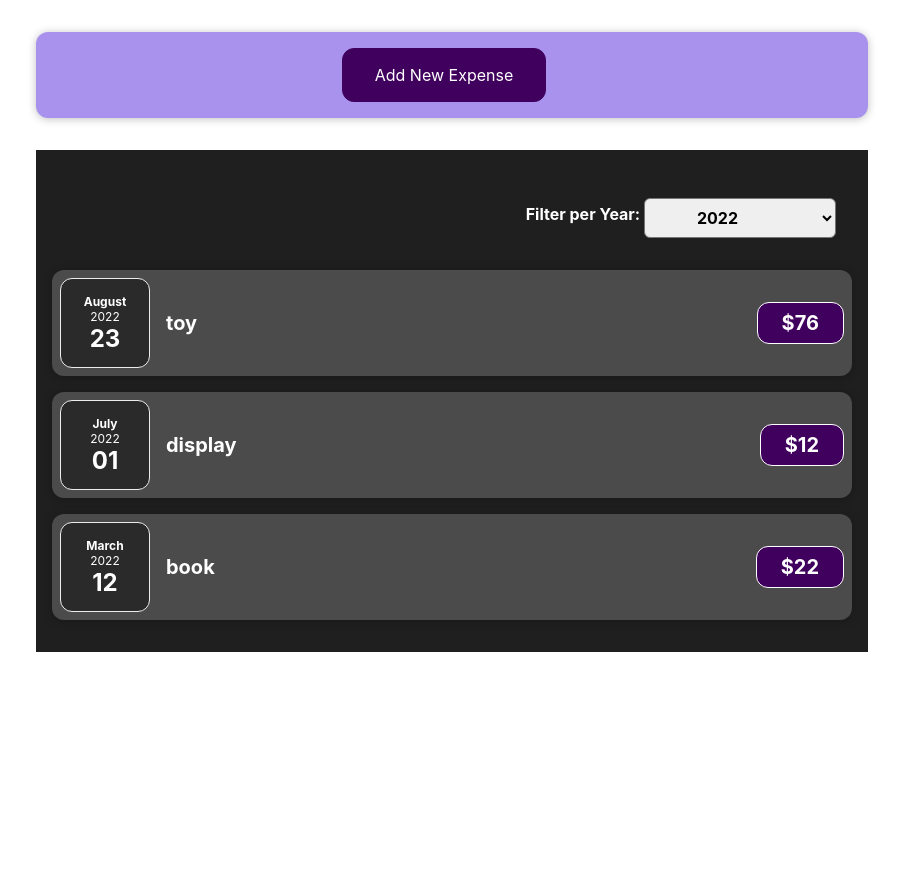
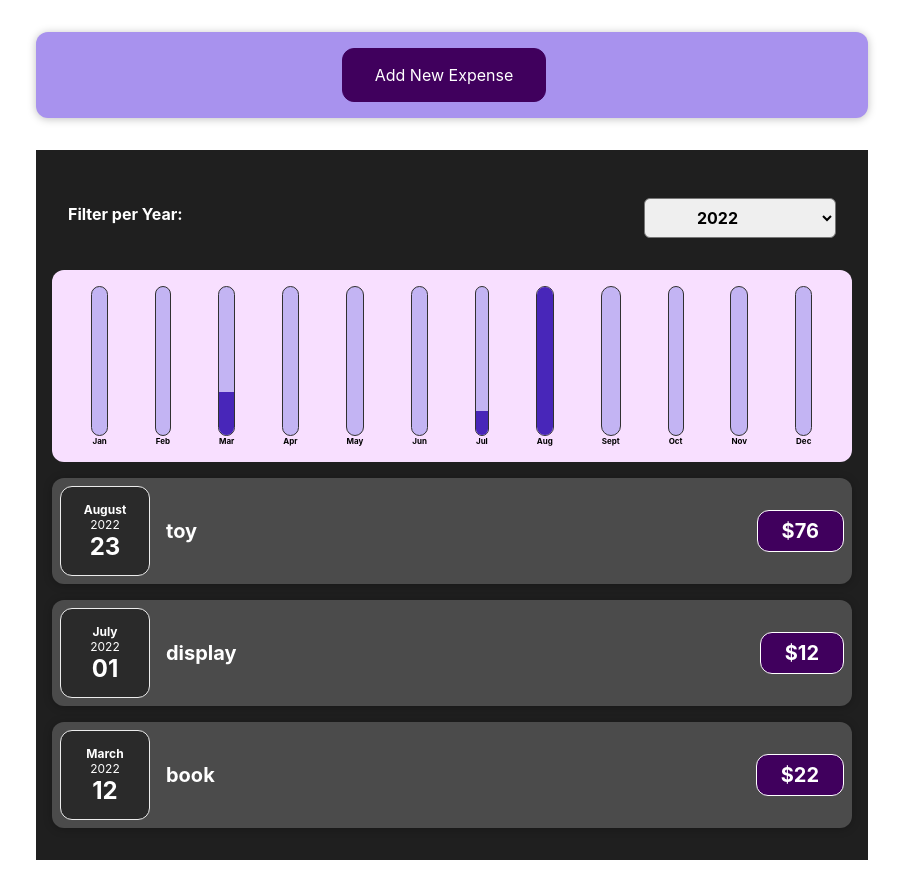
Before and after one commit to nfgoto/expense-checker, a React (Create React App) app: page / in a window 1280 px wide. Shown: the whole page, without its empty margins (188-1091 px from the left). Before the commit the page ends 800 px from the top, so only its background shows below. Built offline with nearby package versions, Linux system fonts and the light colour scheme.

Commit message:
add expense chart

```diff
--- a/public/index.html
+++ b/public/index.html
@@ -24,7 +24,7 @@
       work correctly both with client-side routing and a non-root public URL.
       Learn how to configure a non-root public URL by running `npm run build`.
     -->
-    <title>React App</title>
+    <title>Expense Checker</title>
   </head>
   <body>
     <noscript>You need to enable JavaScript to run this app.</noscript>
--- /dev/null
+++ b/src/components/chart/Chart.component.tsx
@@ -0,0 +1,39 @@
+import { FC } from "react";
+import { Expense } from "../../types";
+import CharBarList from "./chart-bar-list/CharBarList.component";
+import "./Chart.styles.css";
+
+interface ChartProps {
+  yearlyExpenses: Expense[];
+}
+
+const Chart: FC<ChartProps> = ({ yearlyExpenses }) => {
+  const dataPoints = [
+    { value: 0, label: "Jan" },
+    { value: 0, label: "Feb" },
+    { value: 0, label: "Mar" },
+    { value: 0, label: "Apr" },
+    { value: 0, label: "May" },
+    { value: 0, label: "Jun" },
+    { value: 0, label: "Jul" },
+    { value: 0, label: "Aug" },
+    { value: 0, label: "Sept" },
+    { value: 0, label: "Oct" },
+    { value: 0, label: "Nov" },
+    { value: 0, label: "Dec" },
+  ];
+
+  yearlyExpenses.forEach(({ amount, date }) => {
+    const month = date.toLocaleString("en-us", { month: "short" });
+    const index = dataPoints.findIndex(({ label }) => label === month);
+    dataPoints[index].value += amount;
+  });
+
+  return (
+    <div className="chart">
+      <CharBarList dataPoints={dataPoints} />
+    </div>
+  );
+};
+
+export default Chart;
--- /dev/null
+++ b/src/components/chart/Chart.styles.css
@@ -0,0 +1,7 @@
+.chart {
+  padding: 1rem;
+  border-radius: 12px;
+  background-color: #f8dfff;
+  text-align: center;
+  height: 10rem;
+}
--- /dev/null
+++ b/src/components/chart/chart-bar-list/CharBarList.component.tsx
@@ -0,0 +1,22 @@
+import "./ChartBarList.styles.css";
+import { FC } from "react";
+import { DataPoint } from "../../../types";
+import ChartBar from "../chart-bar/ChartBar.component";
+
+interface CharBarListProps {
+  dataPoints: DataPoint[];
+}
+
+const CharBarList: FC<CharBarListProps> = ({ dataPoints }) => {
+  const maxValue = Math.max(...dataPoints.map(({ value }) => value));
+  return (
+    <div className="chart-bar-list">
+      {" "}
+      {dataPoints.map(({ value, label }) => (
+        <ChartBar key={label} value={value} maxValue={maxValue} label={label} />
+      ))}
+    </div>
+  );
+};
+
+export default CharBarList;
--- /dev/null
+++ b/src/components/chart/chart-bar-list/ChartBarList.styles.css
@@ -0,0 +1,6 @@
+.chart-bar-list {
+  border-radius: 12px;
+  display: flex;
+  justify-content: space-around;
+  height: 10rem;
+}
--- /dev/null
+++ b/src/components/chart/chart-bar/ChartBar.component.tsx
@@ -0,0 +1,29 @@
+import "./ChartBar.styles.css";
+import { FC } from "react";
+
+interface ChartBarProps {
+  value: any;
+  maxValue: any;
+  label: string;
+}
+
+const ChartBar: FC<ChartBarProps> = ({ label, maxValue, value }) => {
+  let barFillHeight = "0%";
+
+  if (maxValue > 0) {
+    barFillHeight = `${Math.round((value / maxValue) * 100)}%`;
+  }
+  return (
+    <div className="chart-bar">
+      <div className="chart-bar__inner">
+        <div
+          className="chart-bar__fill"
+          style={{ height: barFillHeight }}
+        ></div>
+      </div>
+      <div className="chart-bar__label">{label}</div>
+    </div>
+  );
+};
+
+export default ChartBar;
--- /dev/null
+++ b/src/components/chart/chart-bar/ChartBar.styles.css
@@ -0,0 +1,30 @@
+.chart-bar {
+  height: 100%;
+  display: flex;
+  flex-direction: column;
+  align-items: center;
+}
+
+.chart-bar__inner {
+  height: 100%;
+  width: 100%;
+  border: 1px solid #313131;
+  border-radius: 12px;
+  background-color: #c3b4f3;
+  overflow: hidden;
+  display: flex;
+  flex-direction: column;
+  justify-content: flex-end;
+}
+
+.chart-bar__fill {
+  background-color: #4826b9;
+  width: 100%;
+  transition: all 0.3s ease-out;
+}
+
+.chart-bar__label {
+  font-weight: bold;
+  font-size: 0.5rem;
+  text-align: center;
+}
--- a/src/components/expenses/Expenses,component.tsx
+++ b/src/components/expenses/Expenses,component.tsx
@@ -3,6 +3,7 @@ import { ChangeEventHandler, FC, useState } from "react";
 import ExpenseFilter from "./expense-filter/ExpenseFilter.component";
 import ExpenseList from "./expense-list/ExpenseList.component";
 import { Expense } from "../../types";
+import Chart from "../chart/Chart.component";
 
 interface ExpensesProps {
   expenses: Expense[];
@@ -30,6 +31,7 @@ const Expenses: FC<ExpensesProps> = ({ expenses }) => {
         selectedYear={filterYear}
         handleFilterYearChange={handleFilterYearChange}
       />
+      <Chart yearlyExpenses={filteredExpenses} />
       <ExpenseList expenses={filteredExpenses} />
     </div>
   );
--- a/src/components/expenses/expense-filter/ExpenseFilter.styles.css
+++ b/src/components/expenses/expense-filter/ExpenseFilter.styles.css
@@ -7,7 +7,7 @@
   display: flex;
   width: 100%;
   align-items: center;
-  justify-content: flex-end;
+  justify-content: space-between;
   margin: 1rem 0;
 }
 
--- a/src/types/index.ts
+++ b/src/types/index.ts
@@ -4,3 +4,8 @@ export interface Expense {
   amount: number;
   date: Date;
 }
+
+export interface DataPoint {
+  value: any;
+  label: string;
+}
```
